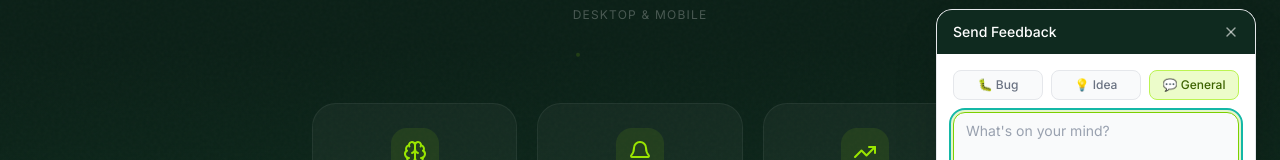
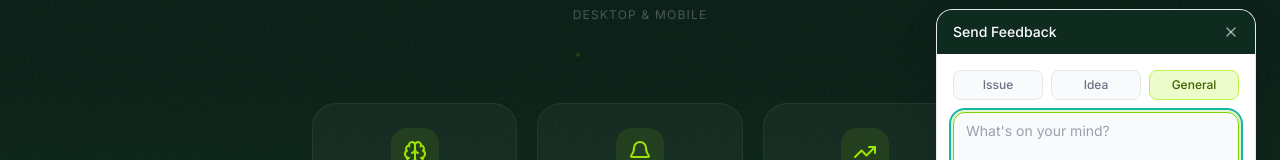
Before and after one commit to Ossy-em/stride, a Next.js app: page / in a window 1280 px wide. Both pictures are taken after a click on the button "Send feedback". Shown: the part 493-653 px from the top of the page. Built offline with nearby package versions, Linux system fonts and the light colour scheme.

Commit message:
Update: Changed value and label from bug to issue

```diff
--- a/components/shared/FeedbackButton.tsx
+++ b/components/shared/FeedbackButton.tsx
@@ -7,7 +7,7 @@ import { usePathname } from 'next/navigation';
 export default function FeedbackButton() {
   const [isOpen, setIsOpen] = useState(false);
   const [message, setMessage] = useState('');
-  const [type, setType] = useState<'bug' | 'idea' | 'general'>('general');
+  const [type, setType] = useState<'issue' | 'idea' | 'general'>('general');
   const [sending, setSending] = useState(false);
   const [sent, setSent] = useState(false);
   const pathname = usePathname();
@@ -89,9 +89,9 @@ export default function FeedbackButton() {
           {/* Type selector */}
           <div className="flex gap-2 mb-3">
             {[
-              { value: 'bug' as const, label: '🐛 Bug' },
-              { value: 'idea' as const, label: '💡 Idea' },
-              { value: 'general' as const, label: '💬 General' },
+              { value: 'issue' as const, label: ' Issue' },
+              { value: 'idea' as const, label: ' Idea' },
+              { value: 'general' as const, label: ' General' },
             ].map((option) => (
               <button
                 key={option.value}
@@ -112,7 +112,7 @@ export default function FeedbackButton() {
             value={message}
             onChange={(e) => setMessage(e.target.value)}
             placeholder={
-              type === 'bug'
+              type === 'issue'
                 ? "What happened? What did you expect?"
                 : type === 'idea'
                 ? "What would make Stride better?"
```
